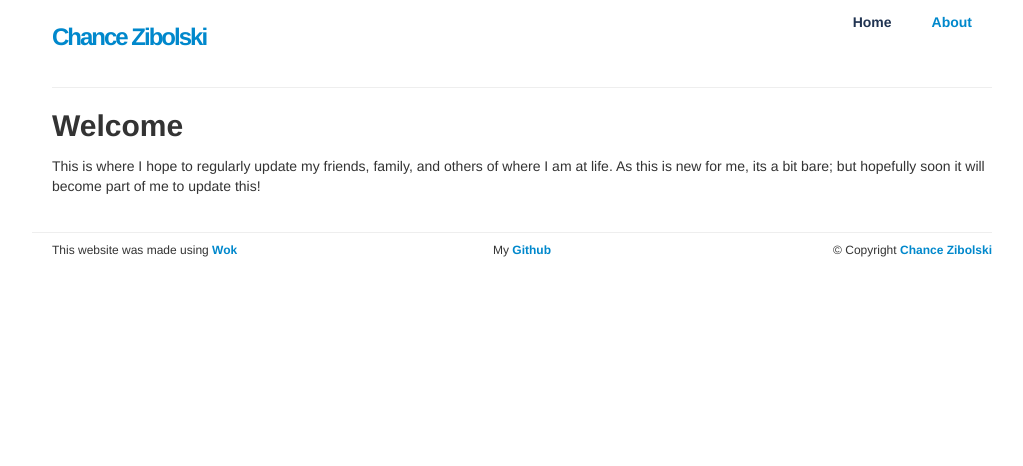
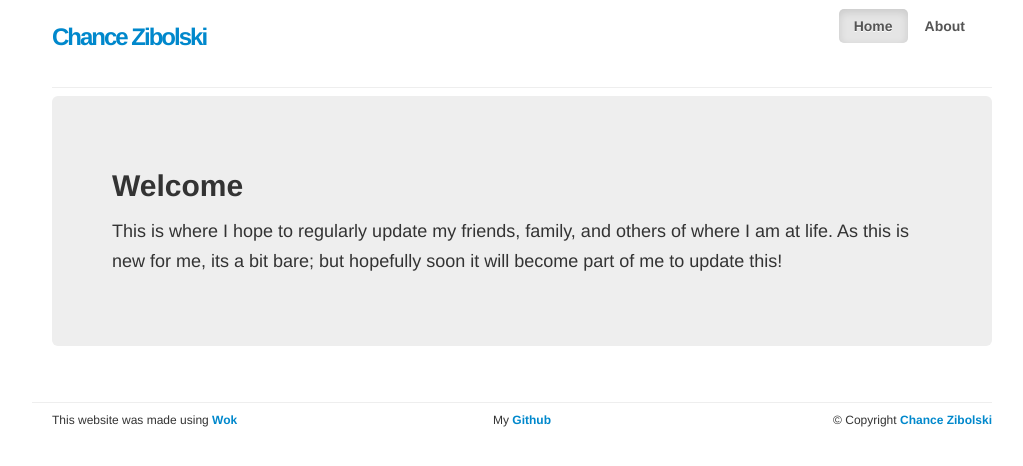
Before and after one commit to chancez/website, a plain HTML site: page output/index.html in a window 1280 px wide. Shown: the whole page, without its empty margins (118-1141 px from the left). Drawn offline with Linux system fonts and the light colour scheme.

Commit message:
Removed reset.css and updated homepage with the hero tag

```diff
--- a/media/css/reset.css
+++ /dev/null
@@ -1,80 +0,0 @@
-/* http://meyerweb.com/eric/tools/css/reset/ */
-/* v1.0 | 20080212 */
-
-html, body, div, span, applet, object, iframe,
-h1, h2, h3, h4, h5, h6, p, blockquote, pre,
-a, abbr, acronym, address, big, cite, code,
-del, dfn, em, font, img, ins, kbd, q, s, samp,
-small, strike, strong, sub, sup, tt, var,
-b, u, i, center,
-dl, dt, dd, ol, ul, li,
-fieldset, form, label, legend,
-table, caption, tbody, tfoot, thead, tr, th, td
-{
-	margin: 0;
-	padding: 0;
-	border: 0;
-	outline: 0;
-	font-size: 100%;
-	vertical-align: baseline;
-	background: transparent;
-}
-
-body
-{
-	line-height: 1;
-}
-
-a { text-decoration: none; }
-
-ol, ul
-{
-	list-style: none;
-}
-
-blockquote, q
-{
-	quotes: none;
-}
-
-blockquote:before, blockquote:after, q:before, q:after
-{
-	content: '';
-	content: none;
-}
-
-:focus
-{
-	outline: 0;
-}
-
-ins
-{
-	text-decoration: none;
-}
-
-del
-{
-	text-decoration: line-through;
-}
-
-table
-{
-	border-collapse: collapse;
-	border-spacing: 0;
-}
-
-/* Clear Fix Styles */
-
-.clearfix:after { content: "."; display: block; clear: both; visibility: hidden; line-height: 0; height: 0;}
-.clearfix { display: inline-block; }
-html[xmlns] .clearfix { display: block; }
-* html .clearfix { height: 1%; }
-.clear { clear: both; }
-
-/* HTML 5 */
-
-section, article, aside, header, footer, nav, dialog, figure
-{
-	display: block;
-}
--- a/media/css/style.css
+++ b/media/css/style.css
@@ -1,7 +1,3 @@
-/* Eric Meyer Reset CSS File */
-
-@import url("reset.css");
-
 /* Template Layout CSS */
 
 body
@@ -67,47 +63,8 @@ header h1
 	letter-spacing: -2px;
 }
 
-/* Start Nav Styles */
-
-nav
-{
-  float: right;
-  vertical-align: middle;
-}
-
-nav ul.menu li
-{
-	display: inline;
-  padding-top: 1.8em;
-  padding-bottom: 1.8em;
-}
-
-nav ul.menu li a
-{
-	float: left;
-	line-height: 30px;
-	padding: 0 20px;
-	font-weight: bold;
-}
-
-nav ul.menu li a.active
-{
-	color: #203351;
-}
-
-/*
-nav ul.menu li a:hover
-{
-	color: #7B6030;
-}
-*/
-
-/* End Nav Styles */
-
-
 
 /* End Header Styles */
-
 
 
 
--- a/output/css/style.css
+++ b/output/css/style.css
@@ -1,7 +1,3 @@
-/* Eric Meyer Reset CSS File */
-
-@import url("reset.css");
-
 /* Template Layout CSS */
 
 body
@@ -67,47 +63,8 @@ header h1
 	letter-spacing: -2px;
 }
 
-/* Start Nav Styles */
-
-nav
-{
-  float: right;
-  vertical-align: middle;
-}
-
-nav ul.menu li
-{
-	display: inline;
-  padding-top: 1.8em;
-  padding-bottom: 1.8em;
-}
-
-nav ul.menu li a
-{
-	float: left;
-	line-height: 30px;
-	padding: 0 20px;
-	font-weight: bold;
-}
-
-nav ul.menu li a.active
-{
-	color: #203351;
-}
-
-/*
-nav ul.menu li a:hover
-{
-	color: #7B6030;
-}
-*/
-
-/* End Nav Styles */
-
-
 
 /* End Header Styles */
-
 
 
 
--- a/output/index.html
+++ b/output/index.html
@@ -16,19 +16,19 @@
       <div class="container">
 
         <div class="row">
-          <div class="span4">
+          <div class="span3">
             <header>
               <h1><a href="/">Chance Zibolski</a></h1>
             <header>
           </div>
 
-          <div class="span7 pull-right" >
-            <nav>
-              <ul class="menu">
-                <li><a href="/" class="active">Home</a></li>
+          <div class="span9 pull-right">
+            <div class="navbar">
+              <ul class="nav nav-pills pull-right">
+                <li class="active"><a href="/" class="active">Home</a></li>
                 <li><a href="/about/">About</a></li>
               </ul>
-            </nav>
+            </div>
           </div>
 
         </div>
@@ -44,8 +44,10 @@
         </div>
 
 
+<div class="hero-unit">
   <h2>Welcome</h2>
 <p>This is where I hope to regularly update my friends, family, and others of where I am at life. As this is new for me, its a bit bare; but hopefully soon it will become part of me to update this!</p>
+</div>
 
     </div>
 
```
Also changed, not shown: output/about/index.html (+6 -6 lines), templates/base.html (+6 -6 lines), templates/home.html (+2 -0 lines).
